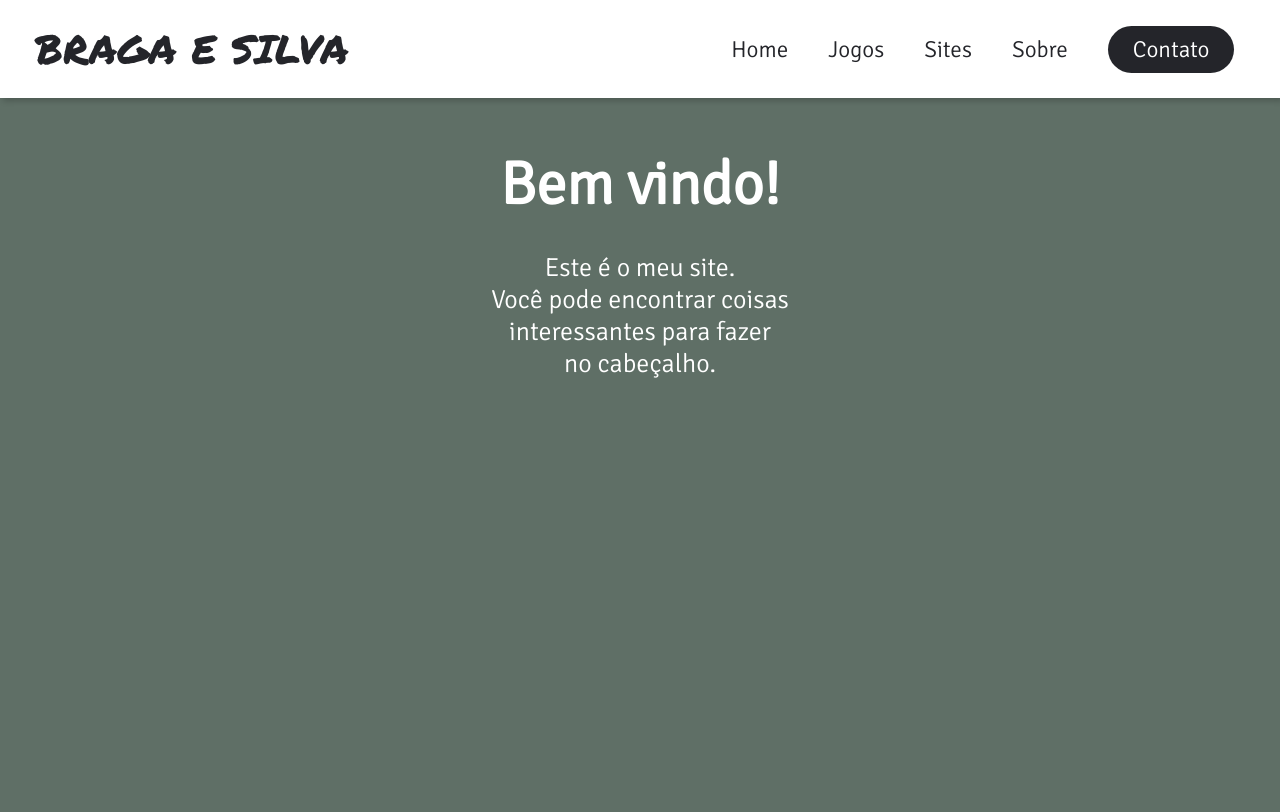
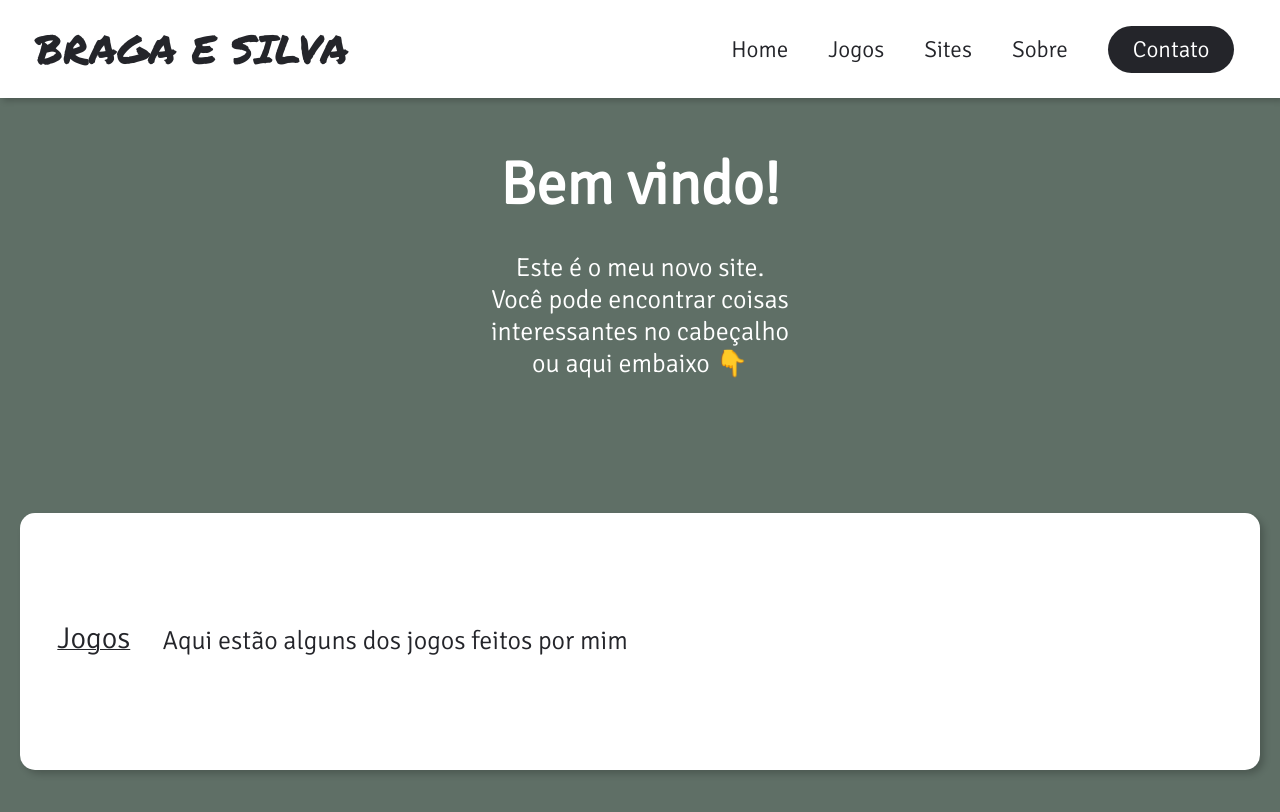
Before and after one commit to vbragaesilva/bragaesilva, a Next.js app: page / in a window 1280 px wide. Shown: the top 812 px of the page. Built offline with nearby package versions, Linux system fonts and the light colour scheme.

Commit message:
ListLink/List sem img

```diff
--- a/components/braga.js
+++ b/components/braga.js
@@ -65,20 +65,30 @@ function DefaultHeader() {
         )
 }
 
-function ListItem(props){ /* envolver os ListItems com uma .liw -> className="liw"  (List Item Wrapper)*/
+function ListLink(props){ /* envolver os ListItems com uma .liw -> className="liw"  (List Item Wrapper)*/
     const title = `${props.title}` /* sei la porque, mas as props so funcionaram se eu pegar o texto */
     const img_src = `${props.img}`
-    const scr = `${props.href}`
-    const alt = `${props.alt}`
+    const src = `${props.href}`
     const description = `${props.children}`
+    let titleH3Class = 'ah3'
+    if(img_src == 'none'){
+        titleH3Class = 'ah3 noimage'
+    }
+    function DisplayImg(){ /* <img src={img_src} alt={title} className="thumb"/> */
+        if(img_src != 'none'){ /* img="none" retira a imagem  */
+            return <div><img src={img_src} alt={title} className="thumb"/></div>
+        }else{
+            return (<div></div>)
+        }
+    }
     return(
         <div>
 
             <div title={title} className="item-wrap">
-                <Link href={scr}>
+                <Link href={src}>
                     <a className="ia">
-                        <img src={img_src} alt={alt} className="thumb"/>
-                        <h3 className="ah3">
+                        <DisplayImg />
+                        <h3 className={titleH3Class}>
                             {title}
                         </h3>
                     </a>
@@ -95,5 +105,5 @@ function ListItem(props){ /* envolver os ListItems com uma .liw -> className="li
 
 module.exports = {
     DefaultHeader,
-    ListItem
+    ListLink
 }
--- a/pages/index.js
+++ b/pages/index.js
@@ -1,5 +1,5 @@
 import Head from 'next/head';
-import {DefaultHeader} from '../components/braga.js';
+import {DefaultHeader, ListLink} from '../components/braga.js';
 function Home() {
 
     return (
@@ -14,11 +14,18 @@ function Home() {
 
             <div className="main">
                 <h2>Bem vindo!</h2>
-                <p>Este é o meu site.</p>
+                <p>Este é o meu novo site.</p>
                 <p>Você pode encontrar coisas</p>
-                <p> interessantes para fazer </p>
-                <p>no cabeçalho.</p>
+                <p> interessantes no cabeçalho</p>
+                <p>ou aqui embaixo &#x1F447;</p>
+                <div className="content">
+                    <div className="liw">
+                        <ListLink title="Jogos" href="/jogos" img="none" >
+                            Aqui estão alguns dos jogos feitos por mim
+                        </ListLink>
 
+                    </div>
+                </div>
             </div>
         </div>
     )
--- a/styles/globals.css
+++ b/styles/globals.css
@@ -146,7 +146,7 @@ h2{
     box-shadow: 4px 4px 7px rgba(0, 0, 0, 0.2);
     margin: auto;
     border-radius: 15px;
-    margin-top: 60px;
+    margin-top: 133px;
     padding: 5px;
 }
 
@@ -161,6 +161,11 @@ h2{
     text-decoration-thickness: 1px;
     font-weight: 500;
     order:2;
+}
+
+.ah3.noimage{
+    margin-top: 28px;
+
 }
 
 .thumb{
```
Also changed, not shown: pages/jogos.js (+9 -10 lines).
